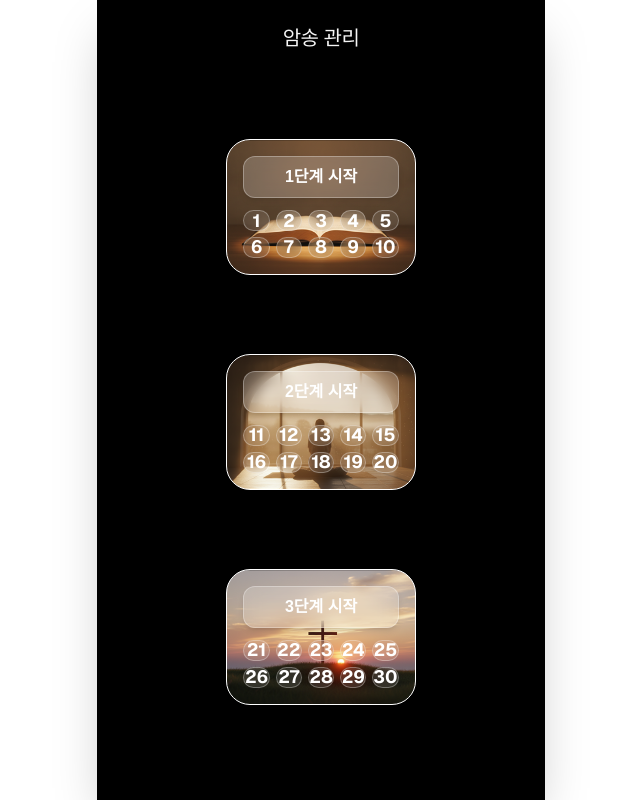
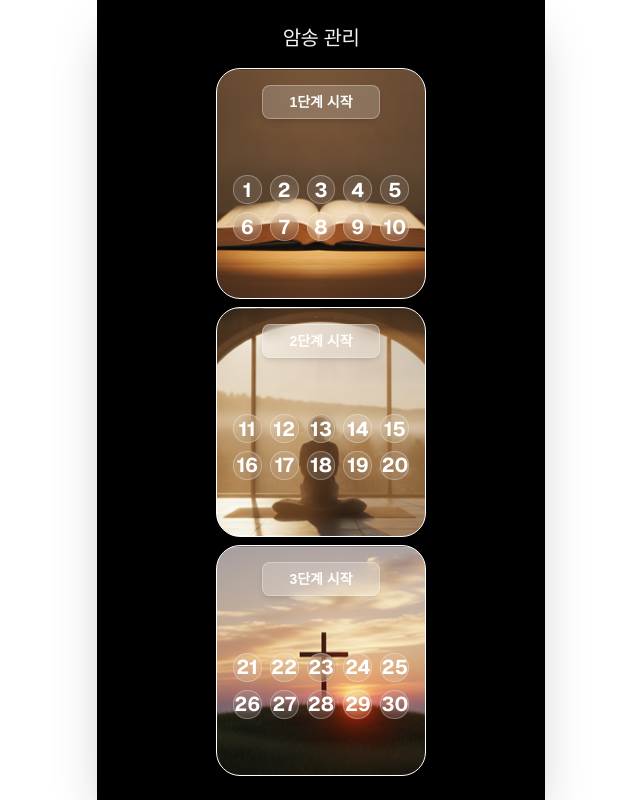
Before and after one commit to ashreihaish06-sys/biblemem, a Next.js app: page /manage in a window 1280 px wide. Shown: the whole page, without its empty margins (319-959 px from the left). Built offline with nearby package versions, Linux system fonts and the light colour scheme.

Commit message:
style: restore aspect-square for stage boxes, reduce start button size to 2/3 width, keeping no-scroll behavior

```diff
--- a/src/components/memorize/StageSection.tsx
+++ b/src/components/memorize/StageSection.tsx
@@ -47,7 +47,7 @@ export function StageSection({ stage, verses }: StageSectionProps) {
     <motion.div
       initial={{ opacity: 0, y: 20 }}
       animate={{ opacity: 1, y: 0 }}
-      className="w-full rounded-3xl shadow-xl p-3 sm:p-4 border border-white flex flex-col items-center space-y-3 overflow-hidden relative"
+      className="w-full h-full rounded-3xl shadow-xl p-4 border border-white flex flex-col items-center space-y-4 overflow-hidden relative justify-center"
       style={{
         backgroundImage: `url('/bg-stage${stage}.png')`,
         backgroundSize: 'cover',
@@ -56,24 +56,24 @@ export function StageSection({ stage, verses }: StageSectionProps) {
     >
       <button
         onClick={handleStart}
-        className="w-full py-2 rounded-xl bg-white/20 text-white font-semibold text-base hover:bg-white/30 transition-colors shadow-md border border-white/30 backdrop-blur-sm"
+        className="w-2/3 py-1.5 rounded-lg bg-white/20 text-white font-semibold text-sm hover:bg-white/30 transition-colors shadow-md border border-white/30 backdrop-blur-sm"
       >
         {stage}단계 시작
       </button>
 
-      <div className="w-full">
-        <div className="grid grid-cols-[repeat(5,minmax(0,1fr))] gap-1.5 w-full">
+      <div className="w-full flex-1 flex flex-col justify-center">
+        <div className="grid grid-cols-[repeat(5,minmax(0,1fr))] gap-2 w-full">
           {verses.map((verse) => {
             const isCompleted = !!completedDates[verse.id - 1];
 
             return (
               <div
                 key={verse.id}
-                className={`flex flex-col justify-center items-center aspect-[5/4] border-[1px] rounded-[12px] transition-all duration-300 backdrop-blur-sm
+                className={`flex flex-col justify-center items-center aspect-square border-[1px] rounded-[14px] transition-all duration-300 backdrop-blur-sm
                   ${isCompleted ? 'bg-red-500/50 border-red-400/50 text-white' : 'bg-white/10 border-white/30 text-white'}
                 `}
               >
-                <span className="text-lg font-sans font-bold leading-none">{verse.id}</span>
+                <span className="text-xl font-sans font-bold leading-none">{verse.id}</span>
                 {isCompleted && <span className="text-[8px] mt-1 opacity-80">{completedDates[verse.id - 1]}</span>}
               </div>
             );
```
